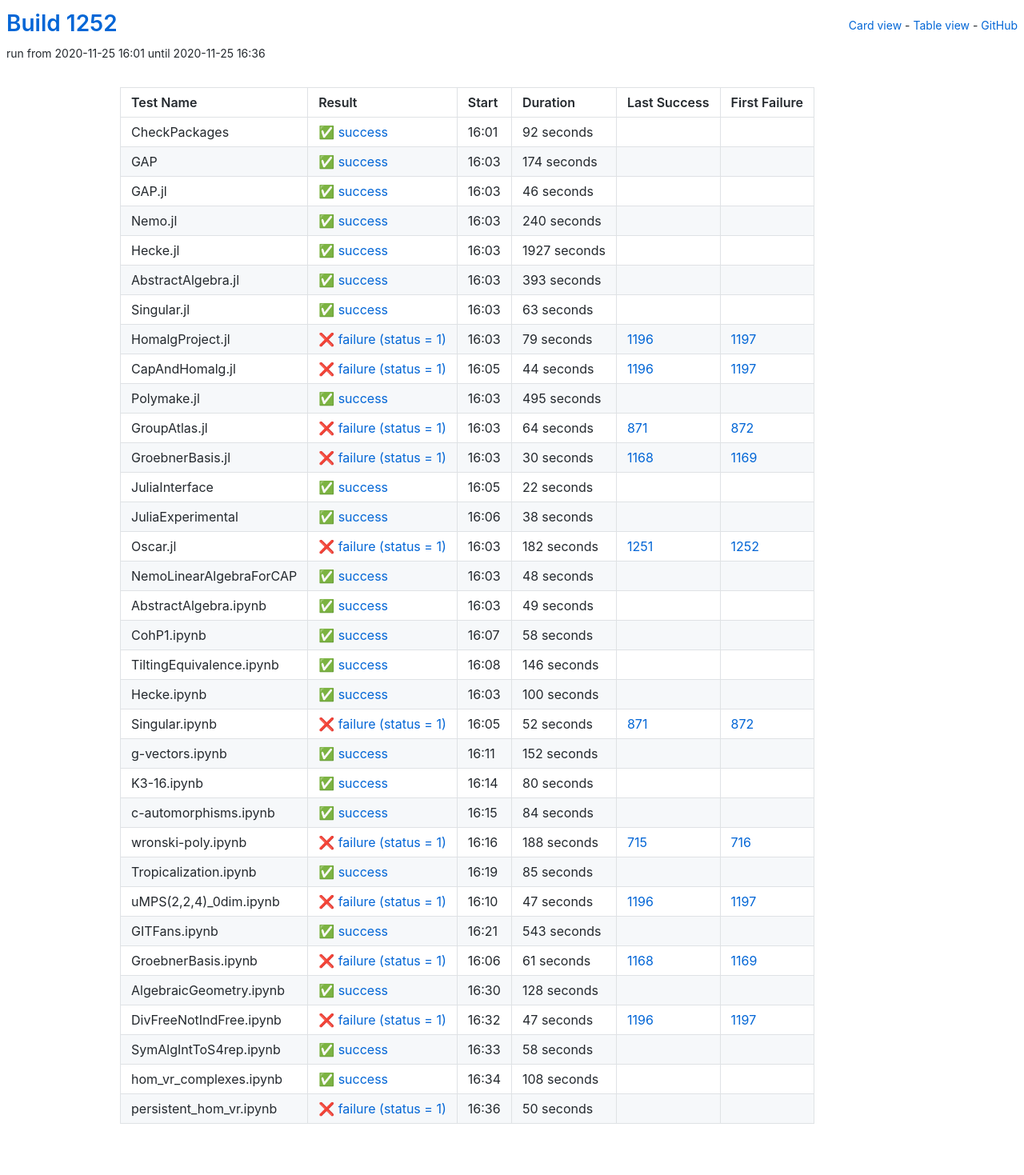
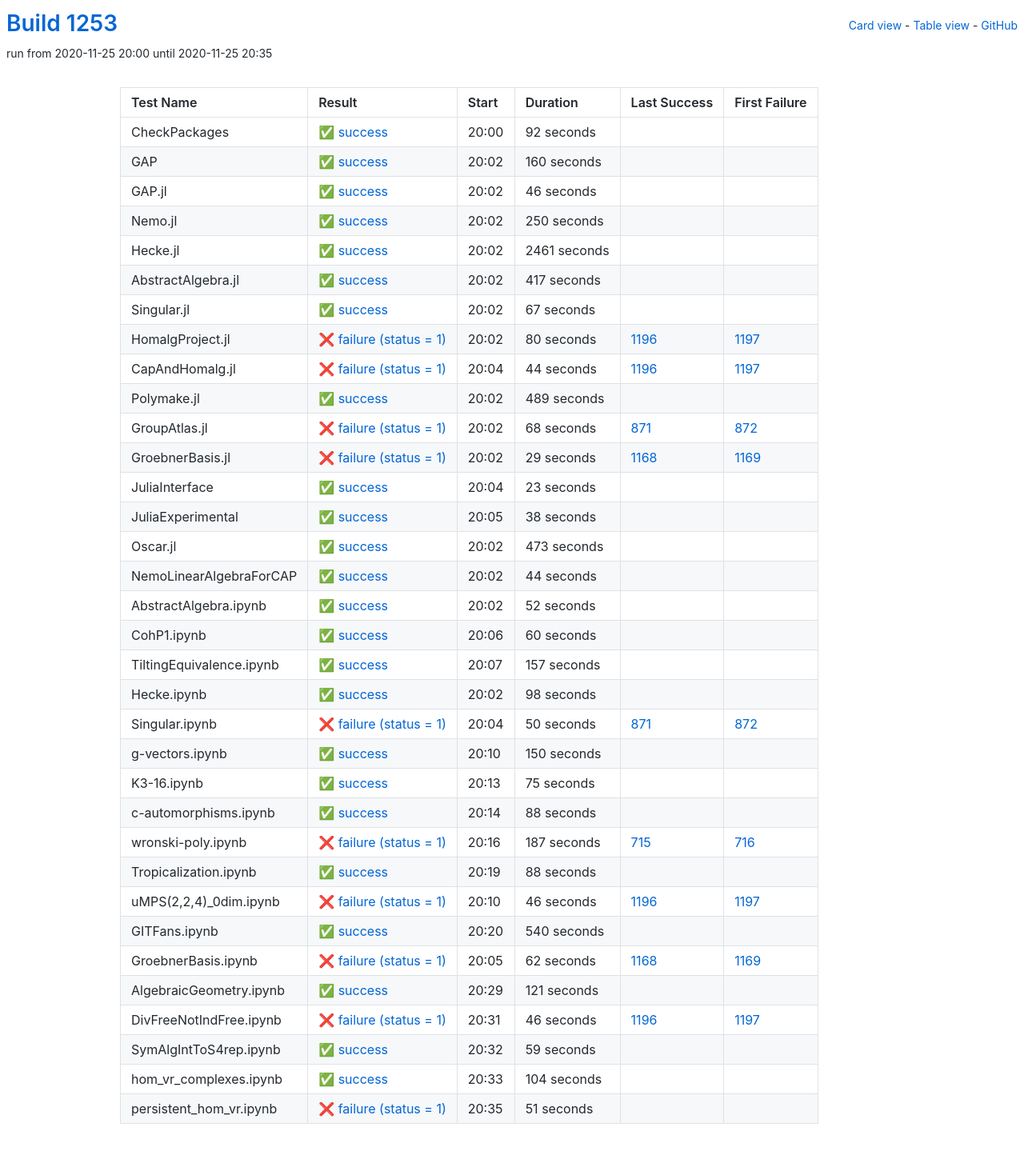
Before and after one commit to oscar-system/oscar-ci-status-stable, a Jekyll site: the page built from table.html, in a window 1280 px wide. Shown: the whole page at 80% size. Built offline with Jekyll 4.4.1, drawn with Linux system fonts in a browser that asks for light colours.

Commit message:
Build #1253

```diff
--- a/_data/ci.yml
+++ b/_data/ci.yml
@@ -1,6 +1,6 @@
 ---
-build: 1252
-build_url: https://oscarci.mathematik.uni-kl.de/job/oscar-stable/1252/
+build: 1253
+build_url: https://oscarci.mathematik.uni-kl.de/job/oscar-stable/1253/
 job: oscar-stable
 organization: oscar-system
 repo: oscar-ci-status-stable
@@ -8,8 +8,8 @@ repourl: https://github.com/oscar-system/oscar-ci-status-stable
 tests:
 - name: CheckPackages
   id: checkpackages
-  log: https://oscarci.mathematik.uni-kl.de/job/oscar-stable/1252/artifact/logs/build-1252/CheckPackages.log
-  start: 2020-11-25 16:01
+  log: https://oscarci.mathematik.uni-kl.de/job/oscar-stable/1253/artifact/logs/build-1253/CheckPackages.log
+  start: 2020-11-25 20:00
   success: true
   exitcode: 0
   status: success
@@ -20,20 +20,20 @@ tests:
   first_failure_url:
 - name: GAP
   id: gap
-  log: https://oscarci.mathematik.uni-kl.de/job/oscar-stable/1252/artifact/logs/build-1252/GAP.log
-  start: 2020-11-25 16:03
+  log: https://oscarci.mathematik.uni-kl.de/job/oscar-stable/1253/artifact/logs/build-1253/GAP.log
+  start: 2020-11-25 20:02
   success: true
   exitcode: 0
   status: success
-  duration: 174
+  duration: 160
   last_success: false
   last_success_url:
   first_failure: false
   first_failure_url:
 - name: GAP.jl
   id: gap-jl
-  log: https://oscarci.mathematik.uni-kl.de/job/oscar-stable/1252/artifact/logs/build-1252/GAP.jl.log
-  start: 2020-11-25 16:03
+  log: https://oscarci.mathematik.uni-kl.de/job/oscar-stable/1253/artifact/logs/build-1253/GAP.jl.log
+  start: 2020-11-25 20:02
   success: true
   exitcode: 0
   status: success
@@ -44,68 +44,68 @@ tests:
   first_failure_url:
 - name: Nemo.jl
   id: nemo-jl
-  log: https://oscarci.mathematik.uni-kl.de/job/oscar-stable/1252/artifact/logs/build-1252/Nemo.jl.log
-  start: 2020-11-25 16:03
+  log: https://oscarci.mathematik.uni-kl.de/job/oscar-stable/1253/artifact/logs/build-1253/Nemo.jl.log
+  start: 2020-11-25 20:02
   success: true
   exitcode: 0
   status: success
-  duration: 240
+  duration: 250
   last_success: false
   last_success_url:
   first_failure: false
   first_failure_url:
 - name: Hecke.jl
   id: hecke-jl
-  log: https://oscarci.mathematik.uni-kl.de/job/oscar-stable/1252/artifact/logs/build-1252/Hecke.jl.log
-  start: 2020-11-25 16:03
+  log: https://oscarci.mathematik.uni-kl.de/job/oscar-stable/1253/artifact/logs/build-1253/Hecke.jl.log
+  start: 2020-11-25 20:02
   success: true
   exitcode: 0
   status: success
-  duration: 1927
+  duration: 2461
   last_success: false
   last_success_url:
   first_failure: false
   first_failure_url:
 - name: AbstractAlgebra.jl
   id: abstractalgebra-jl
-  log: https://oscarci.mathematik.uni-kl.de/job/oscar-stable/1252/artifact/logs/build-1252/AbstractAlgebra.jl.log
-  start: 2020-11-25 16:03
+  log: https://oscarci.mathematik.uni-kl.de/job/oscar-stable/1253/artifact/logs/build-1253/AbstractAlgebra.jl.log
+  start: 2020-11-25 20:02
   success: true
   exitcode: 0
   status: success
-  duration: 393
+  duration: 417
   last_success: false
   last_success_url:
   first_failure: false
   first_failure_url:
 - name: Singular.jl
   id: singular-jl
-  log: https://oscarci.mathematik.uni-kl.de/job/oscar-stable/1252/artifact/logs/build-1252/Singular.jl.log
-  start: 2020-11-25 16:03
+  log: https://oscarci.mathematik.uni-kl.de/job/oscar-stable/1253/artifact/logs/build-1253/Singular.jl.log
+  start: 2020-11-25 20:02
   success: true
   exitcode: 0
   status: success
-  duration: 63
+  duration: 67
   last_success: false
   last_success_url:
   first_failure: false
   first_failure_url:
 - name: HomalgProject.jl
   id: homalgproject-jl
-  log: https://oscarci.mathematik.uni-kl.de/job/oscar-stable/1252/artifact/logs/build-1252/HomalgProject.jl.log
-  start: 2020-11-25 16:03
+  log: https://oscarci.mathematik.uni-kl.de/job/oscar-stable/1253/artifact/logs/build-1253/HomalgProject.jl.log
+  start: 2020-11-25 20:02
   success: false
   exitcode: 1
   status: failure
-  duration: 79
+  duration: 80
   last_success: 1196
   last_success_url: https://oscarci.mathematik.uni-kl.de/job/oscar-stable/1196/
   first_failure: 1197
   first_failure_url: https://oscarci.mathematik.uni-kl.de/job/oscar-stable/1197/
 - name: CapAndHomalg.jl
   id: capandhomalg-jl
-  log: https://oscarci.mathematik.uni-kl.de/job/oscar-stable/1252/artifact/logs/build-1252/CapAndHomalg.jl.log
-  start: 2020-11-25 16:05
+  log: https://oscarci.mathematik.uni-kl.de/job/oscar-stable/1253/artifact/logs/build-1253/CapAndHomalg.jl.log
+  start: 2020-11-25 20:04
   success: false
   exitcode: 1
   status: failure
@@ -116,56 +116,56 @@ tests:
   first_failure_url: https://oscarci.mathematik.uni-kl.de/job/oscar-stable/1197/
 - name: Polymake.jl
   id: polymake-jl
-  log: https://oscarci.mathematik.uni-kl.de/job/oscar-stable/1252/artifact/logs/build-1252/Polymake.jl.log
-  start: 2020-11-25 16:03
+  log: https://oscarci.mathematik.uni-kl.de/job/oscar-stable/1253/artifact/logs/build-1253/Polymake.jl.log
+  start: 2020-11-25 20:02
   success: true
   exitcode: 0
   status: success
-  duration: 495
+  duration: 489
   last_success: false
   last_success_url:
   first_failure: false
   first_failure_url:
 - name: GroupAtlas.jl
   id: groupatlas-jl
-  log: https://oscarci.mathematik.uni-kl.de/job/oscar-stable/1252/artifact/logs/build-1252/GroupAtlas.jl.log
-  start: 2020-11-25 16:03
+  log: https://oscarci.mathematik.uni-kl.de/job/oscar-stable/1253/artifact/logs/build-1253/GroupAtlas.jl.log
+  start: 2020-11-25 20:02
   success: false
   exitcode: 1
   status: failure
-  duration: 64
+  duration: 68
   last_success: 871
   last_success_url: https://oscarci.mathematik.uni-kl.de/job/oscar-stable/871/
   first_failure: 872
   first_failure_url: https://oscarci.mathematik.uni-kl.de/job/oscar-stable/872/
 - name: GroebnerBasis.jl
   id: groebnerbasis-jl
-  log: https://oscarci.mathematik.uni-kl.de/job/oscar-stable/1252/artifact/logs/build-1252/GroebnerBasis.jl.log
-  start: 2020-11-25 16:03
+  log: https://oscarci.mathematik.uni-kl.de/job/oscar-stable/1253/artifact/logs/build-1253/GroebnerBasis.jl.log
+  start: 2020-11-25 20:02
   success: false
   exitcode: 1
   status: failure
-  duration: 30
+  duration: 29
   last_success: 1168
   last_success_url: https://oscarci.mathematik.uni-kl.de/job/oscar-stable/1168/
   first_failure: 1169
   first_failure_url: https://oscarci.mathematik.uni-kl.de/job/oscar-stable/1169/
 - name: JuliaInterface
   id: juliainterface
-  log: https://oscarci.mathematik.uni-kl.de/job/oscar-stable/1252/artifact/logs/build-1252/JuliaInterface.log
-  start: 2020-11-25 16:05
+  log: https://oscarci.mathematik.uni-kl.de/job/oscar-stable/1253/artifact/logs/build-1253/JuliaInterface.log
+  start: 2020-11-25 20:04
   success: true
   exitcode: 0
   status: success
-  duration: 22
+  duration: 23
   last_success: false
   last_success_url:
   first_failure: false
   first_failure_url:
 - name: JuliaExperimental
   id: juliaexperimental
-  log: https://oscarci.mathematik.uni-kl.de/job/oscar-stable/1252/artifact/logs/build-1252/JuliaExperimental.log
-  start: 2020-11-25 16:06
+  log: https://oscarci.mathematik.uni-kl.de/job/oscar-stable/1253/artifact/logs/build-1253/JuliaExperimental.log
+  start: 2020-11-25 20:05
   success: true
   exitcode: 0
   status: success
@@ -176,240 +176,240 @@ tests:
   first_failure_url:
 - name: Oscar.jl
   id: oscar-jl
-  log: https://oscarci.mathematik.uni-kl.de/job/oscar-stable/1252/artifact/logs/build-1252/Oscar.jl.log
-  start: 2020-11-25 16:03
-  success: false
-  exitcode: 1
-  status: failure
-  duration: 182
-  last_success: 1251
-  last_success_url: https://oscarci.mathematik.uni-kl.de/job/oscar-stable/1251/
-  first_failure: 1252
-  first_failure_url: https://oscarci.mathematik.uni-kl.de/job/oscar-stable/1252/
-- name: NemoLinearAlgebraForCAP
-  id: nemolinearalgebraforcap
-  log: https://oscarci.mathematik.uni-kl.de/job/oscar-stable/1252/artifact/logs/build-1252/NemoLinearAlgebraForCAP.log
-  start: 2020-11-25 16:03
+  log: https://oscarci.mathematik.uni-kl.de/job/oscar-stable/1253/artifact/logs/build-1253/Oscar.jl.log
+  start: 2020-11-25 20:02
   success: true
   exitcode: 0
   status: success
-  duration: 48
+  duration: 473
+  last_success: false
+  last_success_url:
+  first_failure: false
+  first_failure_url:
+- name: NemoLinearAlgebraForCAP
+  id: nemolinearalgebraforcap
+  log: https://oscarci.mathematik.uni-kl.de/job/oscar-stable/1253/artifact/logs/build-1253/NemoLinearAlgebraForCAP.log
+  start: 2020-11-25 20:02
+  success: true
+  exitcode: 0
+  status: success
+  duration: 44
   last_success: false
   last_success_url:
   first_failure: false
   first_failure_url:
 - name: AbstractAlgebra.ipynb
   id: abstractalgebra-ipynb
-  log: https://oscarci.mathematik.uni-kl.de/job/oscar-stable/1252/artifact/logs/build-1252/AbstractAlgebra.ipynb.log
-  start: 2020-11-25 16:03
+  log: https://oscarci.mathematik.uni-kl.de/job/oscar-stable/1253/artifact/logs/build-1253/AbstractAlgebra.ipynb.log
+  start: 2020-11-25 20:02
   success: true
   exitcode: 0
   status: success
-  duration: 49
+  duration: 52
   last_success: false
   last_success_url:
   first_failure: false
   first_failure_url:
 - name: CohP1.ipynb
   id: cohp1-ipynb
-  log: https://oscarci.mathematik.uni-kl.de/job/oscar-stable/1252/artifact/logs/build-1252/CohP1.ipynb.log
-  start: 2020-11-25 16:07
+  log: https://oscarci.mathematik.uni-kl.de/job/oscar-stable/1253/artifact/logs/build-1253/CohP1.ipynb.log
+  start: 2020-11-25 20:06
   success: true
   exitcode: 0
   status: success
-  duration: 58
+  duration: 60
   last_success: false
   last_success_url:
   first_failure: false
   first_failure_url:
 - name: TiltingEquivalence.ipynb
   id: tiltingequivalence-ipynb
-  log: https://oscarci.mathematik.uni-kl.de/job/oscar-stable/1252/artifact/logs/build-1252/TiltingEquivalence.ipynb.log
-  start: 2020-11-25 16:08
+  log: https://oscarci.mathematik.uni-kl.de/job/oscar-stable/1253/artifact/logs/build-1253/TiltingEquivalence.ipynb.log
+  start: 2020-11-25 20:07
   success: true
   exitcode: 0
   status: success
-  duration: 146
+  duration: 157
   last_success: false
   last_success_url:
   first_failure: false
   first_failure_url:
 - name: Hecke.ipynb
   id: hecke-ipynb
-  log: https://oscarci.mathematik.uni-kl.de/job/oscar-stable/1252/artifact/logs/build-1252/Hecke.ipynb.log
-  start: 2020-11-25 16:03
+  log: https://oscarci.mathematik.uni-kl.de/job/oscar-stable/1253/artifact/logs/build-1253/Hecke.ipynb.log
+  start: 2020-11-25 20:02
   success: true
   exitcode: 0
   status: success
-  duration: 100
+  duration: 98
   last_success: false
   last_success_url:
   first_failure: false
   first_failure_url:
 - name: Singular.ipynb
   id: singular-ipynb
-  log: https://oscarci.mathematik.uni-kl.de/job/oscar-stable/1252/artifact/logs/build-1252/Singular.ipynb.log
-  start: 2020-11-25 16:05
+  log: https://oscarci.mathematik.uni-kl.de/job/oscar-stable/1253/artifact/logs/build-1253/Singular.ipynb.log
+  start: 2020-11-25 20:04
   success: false
   exitcode: 1
   status: failure
-  duration: 52
+  duration: 50
   last_success: 871
   last_success_url: https://oscarci.mathematik.uni-kl.de/job/oscar-stable/871/
   first_failure: 872
   first_failure_url: https://oscarci.mathematik.uni-kl.de/job/oscar-stable/872/
 - name: g-vectors.ipynb
   id: g-vectors-ipynb
-  log: https://oscarci.mathematik.uni-kl.de/job/oscar-stable/1252/artifact/logs/build-1252/g-vectors.ipynb.log
-  start: 2020-11-25 16:11
+  log: https://oscarci.mathematik.uni-kl.de/job/oscar-stable/1253/artifact/logs/build-1253/g-vectors.ipynb.log
+  start: 2020-11-25 20:10
   success: true
   exitcode: 0
   status: success
-  duration: 152
+  duration: 150
   last_success: false
   last_success_url:
   first_failure: false
   first_failure_url:
 - name: K3-16.ipynb
   id: k3-16-ipynb
-  log: https://oscarci.mathematik.uni-kl.de/job/oscar-stable/1252/artifact/logs/build-1252/K3-16.ipynb.log
-  start: 2020-11-25 16:14
+  log: https://oscarci.mathematik.uni-kl.de/job/oscar-stable/1253/artifact/logs/build-1253/K3-16.ipynb.log
+  start: 2020-11-25 20:13
   success: true
   exitcode: 0
   status: success
-  duration: 80
+  duration: 75
   last_success: false
   last_success_url:
   first_failure: false
   first_failure_url:
 - name: c-automorphisms.ipynb
   id: c-automorphisms-ipynb
-  log: https://oscarci.mathematik.uni-kl.de/job/oscar-stable/1252/artifact/logs/build-1252/c-automorphisms.ipynb.log
-  start: 2020-11-25 16:15
+  log: https://oscarci.mathematik.uni-kl.de/job/oscar-stable/1253/artifact/logs/build-1253/c-automorphisms.ipynb.log
+  start: 2020-11-25 20:14
   success: true
   exitcode: 0
   status: success
-  duration: 84
+  duration: 88
   last_success: false
   last_success_url:
   first_failure: false
   first_failure_url:
 - name: wronski-poly.ipynb
   id: wronski-poly-ipynb
-  log: https://oscarci.mathematik.uni-kl.de/job/oscar-stable/1252/artifact/logs/build-1252/wronski-poly.ipynb.log
-  start: 2020-11-25 16:16
+  log: https://oscarci.mathematik.uni-kl.de/job/oscar-stable/1253/artifact/logs/build-1253/wronski-poly.ipynb.log
+  start: 2020-11-25 20:16
   success: false
   exitcode: 1
   status: failure
-  duration: 188
+  duration: 187
   last_success: 715
   last_success_url: https://oscarci.mathematik.uni-kl.de/job/oscar-stable/715/
   first_failure: 716
   first_failure_url: https://oscarci.mathematik.uni-kl.de/job/oscar-stable/716/
 - name: Tropicalization.ipynb
   id: tropicalization-ipynb
-  log: https://oscarci.mathematik.uni-kl.de/job/oscar-stable/1252/artifact/logs/build-1252/Tropicalization.ipynb.log
-  start: 2020-11-25 16:19
+  log: https://oscarci.mathematik.uni-kl.de/job/oscar-stable/1253/artifact/logs/build-1253/Tropicalization.ipynb.log
+  start: 2020-11-25 20:19
   success: true
   exitcode: 0
   status: success
-  duration: 85
+  duration: 88
   last_success: false
   last_success_url:
   first_failure: false
   first_failure_url:
 - name: uMPS(2,2,4)_0dim.ipynb
   id: umps-2-2-4-0dim-ipynb
-  log: https://oscarci.mathematik.uni-kl.de/job/oscar-stable/1252/artifact/logs/build-1252/uMPS-2-2-4-_0dim.ipynb.log
-  start: 2020-11-25 16:10
+  log: https://oscarci.mathematik.uni-kl.de/job/oscar-stable/1253/artifact/logs/build-1253/uMPS-2-2-4-_0dim.ipynb.log
+  start: 2020-11-25 20:10
   success: false
   exitcode: 1
   status: failure
-  duration: 47
+  duration: 46
   last_success: 1196
   last_success_url: https://oscarci.mathematik.uni-kl.de/job/oscar-stable/1196/
   first_failure: 1197
   first_failure_url: https://oscarci.mathematik.uni-kl.de/job/oscar-stable/1197/
 - name: GITFans.ipynb
   id: gitfans-ipynb
-  log: https://oscarci.mathematik.uni-kl.de/job/oscar-stable/1252/artifact/logs/build-1252/GITFans.ipynb.log
-  start: 2020-11-25 16:21
+  log: https://oscarci.mathematik.uni-kl.de/job/oscar-stable/1253/artifact/logs/build-1253/GITFans.ipynb.log
+  start: 2020-11-25 20:20
   success: true
   exitcode: 0
   status: success
-  duration: 543
+  duration: 540
   last_success: false
   last_success_url:
   first_failure: false
   first_failure_url:
 - name: GroebnerBasis.ipynb
   id: groebnerbasis-ipynb
-  log: https://oscarci.mathematik.uni-kl.de/job/oscar-stable/1252/artifact/logs/build-1252/GroebnerBasis.ipynb.log
-  start: 2020-11-25 16:06
+  log: https://oscarci.mathematik.uni-kl.de/job/oscar-stable/1253/artifact/logs/build-1253/GroebnerBasis.ipynb.log
+  start: 2020-11-25 20:05
   success: false
   exitcode: 1
   status: failure
-  duration: 61
+  duration: 62
   last_success: 1168
   last_success_url: https://oscarci.mathematik.uni-kl.de/job/oscar-stable/1168/
   first_failure: 1169
   first_failure_url: https://oscarci.mathematik.uni-kl.de/job/oscar-stable/1169/
 - name: AlgebraicGeometry.ipynb
   id: algebraicgeometry-ipynb
-  log: https://oscarci.mathematik.uni-kl.de/job/oscar-stable/1252/artifact/logs/build-1252/AlgebraicGeometry.ipynb.log
-  start: 2020-11-25 16:30
+  log: https://oscarci.mathematik.uni-kl.de/job/oscar-stable/1253/artifact/logs/build-1253/AlgebraicGeometry.ipynb.log
+  start: 2020-11-25 20:29
   success: true
   exitcode: 0
   status: success
-  duration: 128
+  duration: 121
   last_success: false
   last_success_url:
   first_failure: false
   first_failure_url:
 - name: DivFreeNotIndFree.ipynb
   id: divfreenotindfree-ipynb
-  log: https://oscarci.mathematik.uni-kl.de/job/oscar-stable/1252/artifact/logs/build-1252/DivFreeNotIndFree.ipynb.log
-  start: 2020-11-25 16:32
+  log: https://oscarci.mathematik.uni-kl.de/job/oscar-stable/1253/artifact/logs/build-1253/DivFreeNotIndFree.ipynb.log
+  start: 2020-11-25 20:31
   success: false
   exitcode: 1
   status: failure
-  duration: 47
+  duration: 46
   last_success: 1196
   last_success_url: https://oscarci.mathematik.uni-kl.de/job/oscar-stable/1196/
   first_failure: 1197
   first_failure_url: https://oscarci.mathematik.uni-kl.de/job/oscar-stable/1197/
 - name: SymAlgIntToS4rep.ipynb
   id: symalginttos4rep-ipynb
-  log: https://oscarci.mathematik.uni-kl.de/job/oscar-stable/1252/artifact/logs/build-1252/SymAlgIntToS4rep.ipynb.log
-  start: 2020-11-25 16:33
+  log: https://oscarci.mathematik.uni-kl.de/job/oscar-stable/1253/artifact/logs/build-1253/SymAlgIntToS4rep.ipynb.log
+  start: 2020-11-25 20:32
   success: true
   exitcode: 0
   status: success
-  duration: 58
+  duration: 59
   last_success: false
   last_success_url:
   first_failure: false
   first_failure_url:
 - name: hom_vr_complexes.ipynb
   id: hom-vr-complexes-ipynb
-  log: https://oscarci.mathematik.uni-kl.de/job/oscar-stable/1252/artifact/logs/build-1252/hom_vr_complexes.ipynb.log
-  start: 2020-11-25 16:34
+  log: https://oscarci.mathematik.uni-kl.de/job/oscar-stable/1253/artifact/logs/build-1253/hom_vr_complexes.ipynb.log
+  start: 2020-11-25 20:33
   success: true
   exitcode: 0
   status: success
-  duration: 108
+  duration: 104
   last_success: false
   last_success_url:
   first_failure: false
   first_failure_url:
 - name: persistent_hom_vr.ipynb
   id: persistent-hom-vr-ipynb
-  log: https://oscarci.mathematik.uni-kl.de/job/oscar-stable/1252/artifact/logs/build-1252/persistent_hom_vr.ipynb.log
-  start: 2020-11-25 16:36
+  log: https://oscarci.mathematik.uni-kl.de/job/oscar-stable/1253/artifact/logs/build-1253/persistent_hom_vr.ipynb.log
+  start: 2020-11-25 20:35
   success: false
   exitcode: 1
   status: failure
-  duration: 50
+  duration: 51
   last_success: false
   last_success_url:
   first_failure: false
```
Also changed, not shown: README.md.
